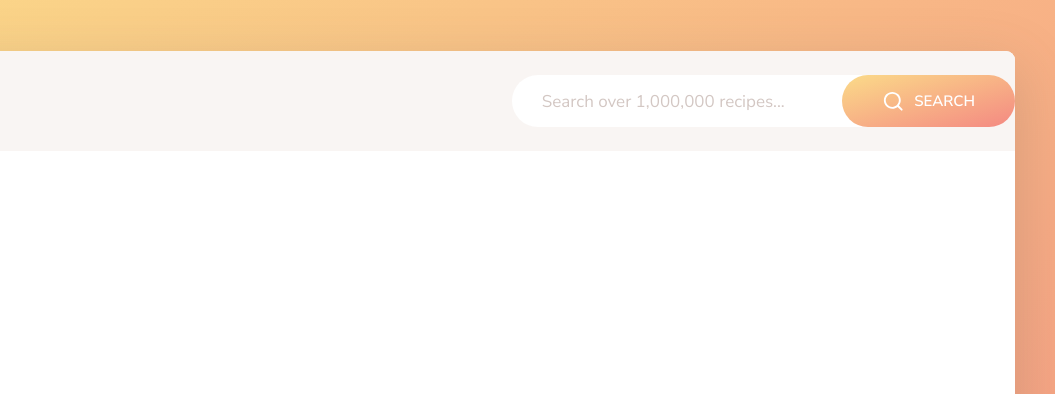
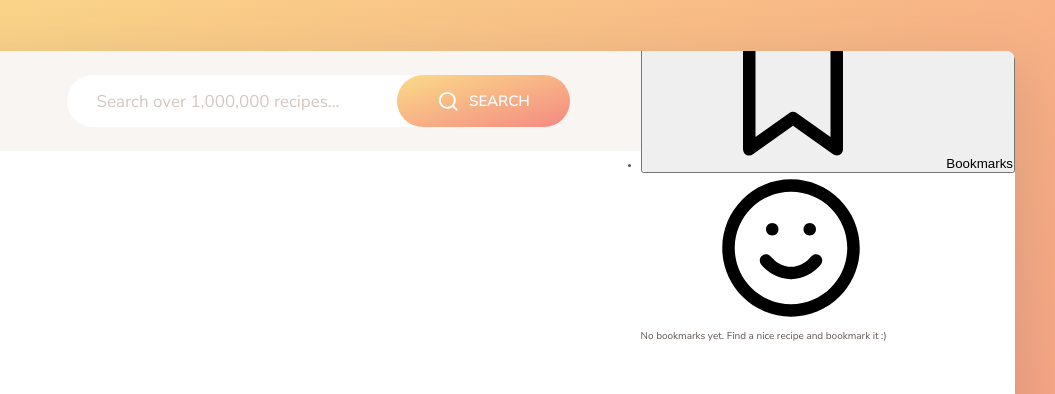
Before and after one commit to FilonenkoDima/Forkify, a website built with Parcel: page index.html in a window 1280 px wide. Shown: the top 394 px of the page, 225-1280 px from the left. Built offline with nearby package versions, Linux system fonts and the light colour scheme.

Commit message:
build nav skeleton

```diff
--- a/index.html
+++ b/index.html
@@ -32,6 +32,41 @@
             <span>Search</span>
           </button>
         </form>
+
+        <nav class="nav">
+          <ul class="nav__list">
+            <li class="nav__item">
+              <button class="nav__btn nav__btn--add-recipe">
+                <svg class="nav__icon">
+                  <use href="src/img/icons.svg#icon-edit"></use>
+                </svg>
+                <span>Add recipe</span>
+              </button>
+            </li>
+            <li class="nav__item">
+              <button class="nav__btn nav__btn--add-recipe">
+                <svg class="nav__icon">
+                  <use href="src/img/icons.svg#icon-bookmark"></use>
+                </svg>
+                <span>Bookmarks</span>
+              </button>
+              <div class="bookmarks">
+                <ul class="bookmarks__list">
+                  <div class="message">
+                    <div>
+                      <svg>
+                        <use href="src/img/icons.svg#icon-smile"></use>
+                      </svg>
+                    </div>
+                    <p>
+                      No bookmarks yet. Find a nice recipe and bookmark it :)
+                    </p>
+                  </div>
+                </ul>
+              </div>
+            </li>
+          </ul>
+        </nav>
       </header>
     </div>
   </body>
```
